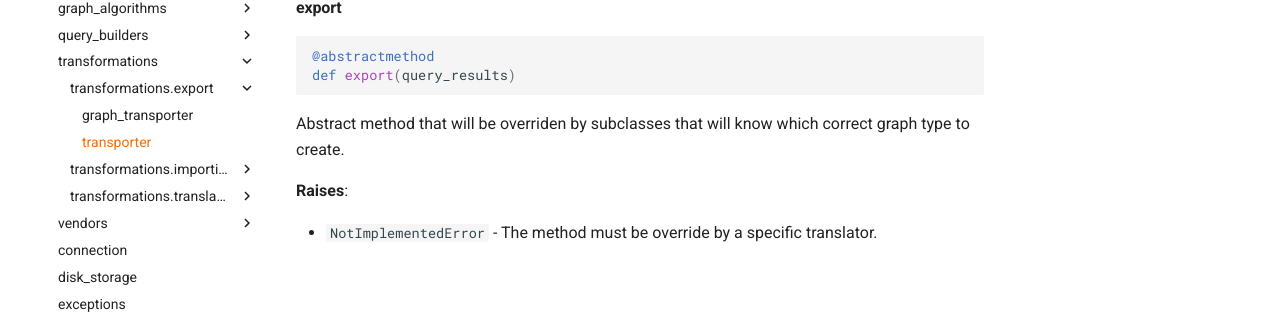
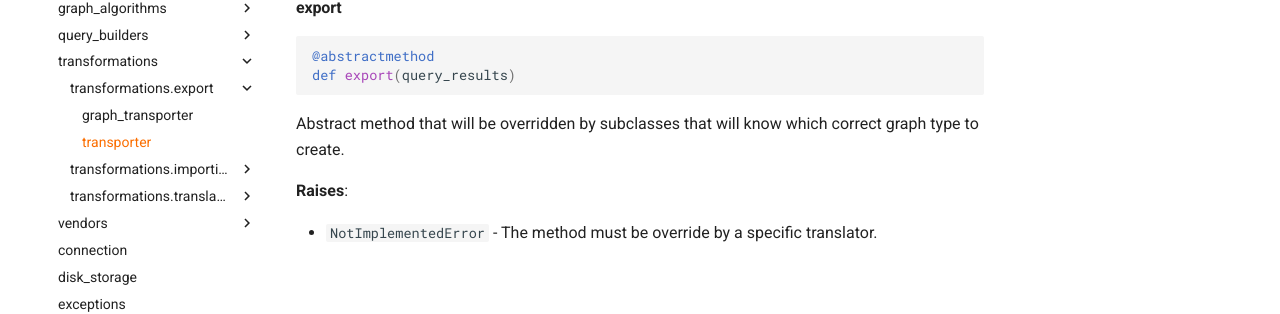
Before and after one commit to memgraph/gqlalchemy, an MkDocs documentation site: the page built from docs/reference/gqlalchemy/transformations/export/transporter.md, in a window 1280 px wide. Shown: the part 292-606 px from the top of the page. Built offline with MkDocs 1.6.1 and Material for MkDocs 9.7.7, drawn with Linux system fonts in a browser that asks for light colours; comment, search, counter and statistics services are not loaded.

Commit message:
spelling: overridden
Signed-off-by: Josh Soref <2119212+jsoref@users.noreply.github.com>

````diff
--- a/docs/reference/gqlalchemy/transformations/export/transporter.md
+++ b/docs/reference/gqlalchemy/transformations/export/transporter.md
@@ -11,7 +11,7 @@ class Transporter(ABC)
 def export(query_results)
 ```
 
-Abstract method that will be overriden by subclasses that will know which correct graph type to create.
+Abstract method that will be overridden by subclasses that will know which correct graph type to create.
 
 **Raises**:
 
````
Also changed, not shown: docs/reference/gqlalchemy/transformations/translators/translator.md (+2 -2 lines), 2 other files.
